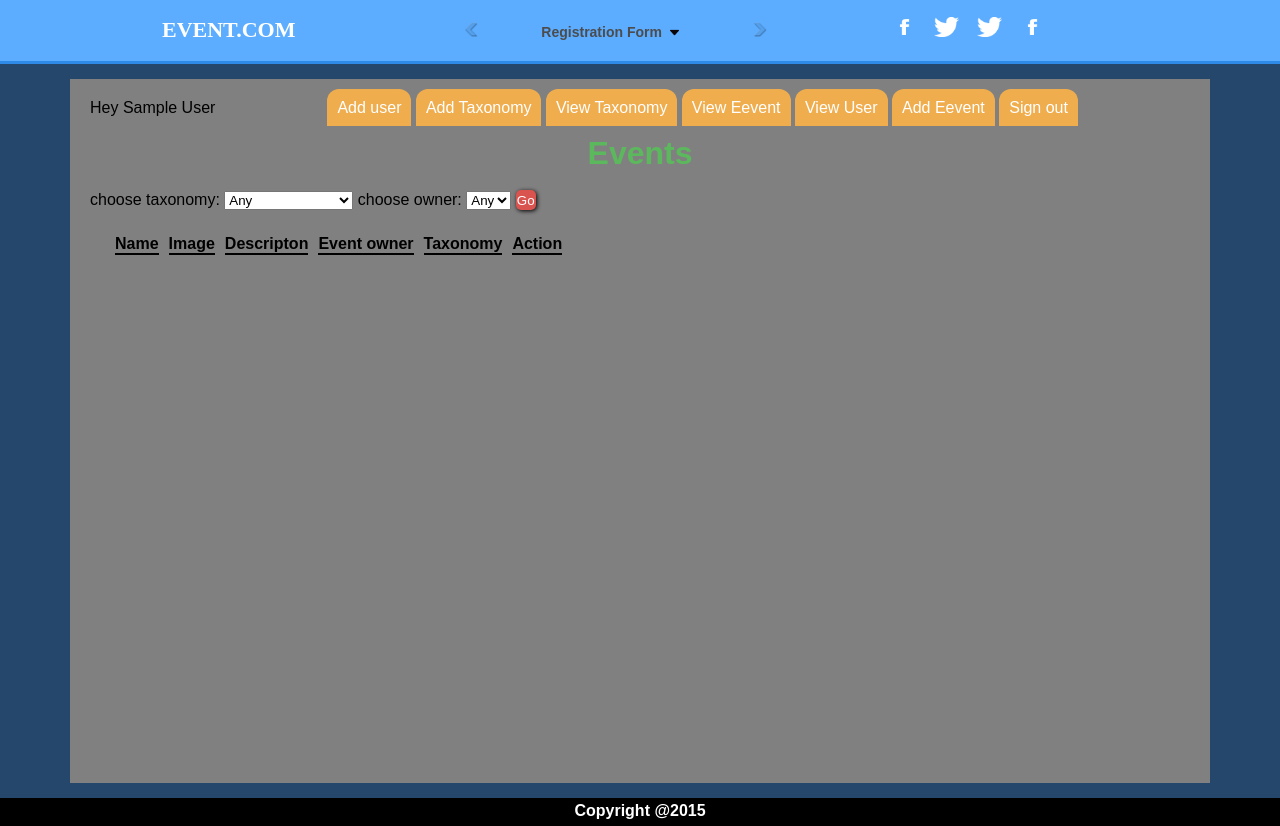
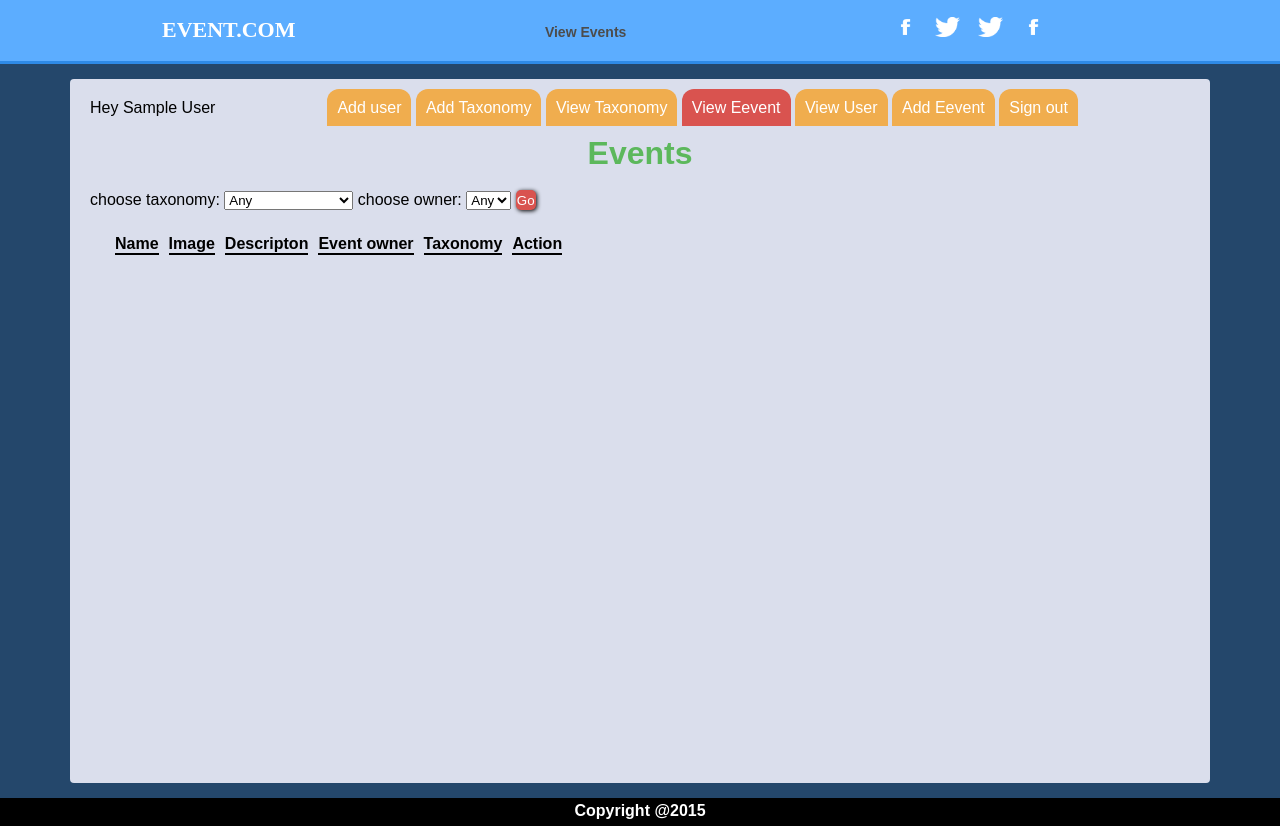
Before and after one commit to sagarchoudhary/Refs9864, a PHP site: page /viewEventAdmin.php in a window 1280 px wide. Run offline with PHP 8.4, Linux system fonts and the light colour scheme; the visitor is signed in with stand-in values (Sample User, id 1); tables that the repository leaves empty or names only in its code hold one stand-in row (values such as "Sample post"); lists and menus that the app fills with data are empty.

Commit message:
Refs #9864 menu bar highlighted according to page selected
menu is highlighted when its respective page is current page

```diff
--- a/addEvent.php
+++ b/addEvent.php
@@ -105,11 +105,11 @@
 ?>
 
 
-  <h1>Add events</h1>
+  <br><h1>Add events</h1><br>
   <form action="<?php $_PHP_SELF ?>" method="post" enctype="multipart/form-data" id='form'>
-    Event Name: <input type="text" name="ename" /><br><br><br>
+    Event Name: <input type="text" name="ename" placeholder=" Enter Event Name" /><br><br><br>
     Upload Image: <input type="file" name="eimg" /><br><br><br>
-    Event Description:<textarea name="edescription" id='textbox' rows="20" cols=""></textarea><br><br><br>
+    Event Description:<br>&nbsp;&nbsp;&nbsp;&nbsp;&nbsp;&nbsp;&nbsp;&nbsp;&nbsp;&nbsp;&nbsp;&nbsp;&nbsp;&nbsp;&nbsp;&nbsp;&nbsp;&nbsp;&nbsp;&nbsp;&nbsp;&nbsp;&nbsp;&nbsp;&nbsp;&nbsp;&nbsp;&nbsp;&nbsp;&nbsp;&nbsp;&nbsp;<textarea name="edescription" id='textbox' rows="20" cols="60 " placeholder="Event Description"></textarea><br><br><br>
     choose taxonomy:<select name="tid">
 
     <?php
--- a/css/event.css
+++ b/css/event.css
@@ -9,11 +9,12 @@
 #container{
 	margin-left	: 200px;
 	padding: 20px;
-	background-color:grey ;
+	background-color:#dadeec ;
 
 	width:800px;
 	height: auto;
 	text-align: center;
+	border-radius: 4px;
 }
 @font-face {
    font-family: IndieFlower;
@@ -55,7 +56,7 @@
 
 
 	border-spacing: 10px;
-	border-color: grey;
+	border-color: #dadeec;
 	padding: 15px;
 }
 table th{
@@ -65,8 +66,8 @@
 
 }
 table td{
-	background-color: grey;
-	border-bottom: 2px solid grey;
+	background-color: #dadeec;
+	border-bottom: 2px solid #dadeec;
 }
 #form{
 	text-indent: left;
@@ -95,7 +96,7 @@
 
 }
 #tableNoColor{
-	background-color: grey;
+	background-color: #dadeec;
 }
 #description{
 	max-width:250px;
--- a/header.php
+++ b/header.php
@@ -2,10 +2,10 @@
 
 <div id="header">
     <span style="padding-left:162px;color:white;font-size:22px;font-family:Droid Sans"><b>EVENT.COM</b></span>
-    <span style="padding-left:164px;color:black"><a href="sign_in.html"><img src="img/2.png" height="15px" width="15px"></a></span>
-    <span style="padding-left:58px;color:#4C4C4C;font-family:arial;font-size:14px;font-weight:800">Registration Form &nbsp<img src="img/triangle3.png"  height="9px"></span>
-    <span style="padding-left:69px;color:black"><a href="sign_in.html"><img src="img/1.png" height="15px" width="15px"></a></span>
-    <span style="padding-left:120px">
+
+    <span style="padding-left:245px;color:#4C4C4C;font-family:arial;font-size:14px;font-weight:800"><?php echo($pagename);?>&nbsp</span>
+
+    <span style="padding-left:258px">
       <img src="img/fb.png" height="20px" width="25px">&nbsp;&nbsp;&nbsp;
       <img src="img/twitter-logo.png" height="20px" width="25px">&nbsp;&nbsp;&nbsp;
       <img src="img/twitter-logo.png" height="20px" width="25px">&nbsp;&nbsp;&nbsp;
--- a/menu.php
+++ b/menu.php
@@ -17,7 +17,7 @@
 	$menu_all= array(array('href' => 'addUser.php','lable'=>'Add user' ),
 		array('href' => 'addTaxonomy.php','lable'=>"Add Taxonomy" ),
 		array('href' => 'viewTaxonomy.php','lable'=>"View Taxonomy" ),
-		array('href' => 'viewEvent.php','lable'=>"View Eevent" ),
+		array('href' => 'viewEventAdmin.php','lable'=>"View Eevent" ),
 		array('href' => 'viewUser.php','lable'=>"View User" ),
 		array('href' => 'addEvent.php','lable'=>"Add Eevent" ),
 		array('href' => 'logOut.php','lable'=>"Sign out" ));
@@ -37,10 +37,25 @@
 
 }
 $menu=menu($role_session);
+$page=$_SERVER['REQUEST_URI'];
+
+
+
 ?>
 <span id="name"><?php echo("Hey  ".$username);?></span>
 <div id='menu'>
-  <?php  foreach ($menu as $key => $value) { ?>
-    <a href=<?php echo $value['href']; ?>><?php echo $value['lable']; ?></a>
-  <?php } ?>
+  <?php  foreach ($menu as $key => $value) {
+  $page1='/'.$value['href'];
+if($page == $page1){
+  	?>
+
+    <a  href=<?php echo $value['href']; ?> style="background-color:#d9534f"><?php echo $value['lable']; ?></a>
+  <?php
+}
+else{
+
+	?>
+<a href=<?php echo $value['href']; ?>><?php echo $value['lable']; ?></a>
+  <?php }
+  } ?>
 </div>
--- a/viewEventAdmin.php
+++ b/viewEventAdmin.php
@@ -5,9 +5,14 @@
 </head>
 <body>
 
-<?php include('header.php'); ?>
+<?php
+$pagename='View Events';
+include('header.php');
+?>
   <div id="container">
+
   <?php
+
     include('session.php');
     if($role_session!='admin'&&$role_session!='content'&&$role_session!='user'){//unauthorized person can't access
       header('location:sign_in.html');
```
Also changed, not shown: addUser.php (+4 -4 lines).
